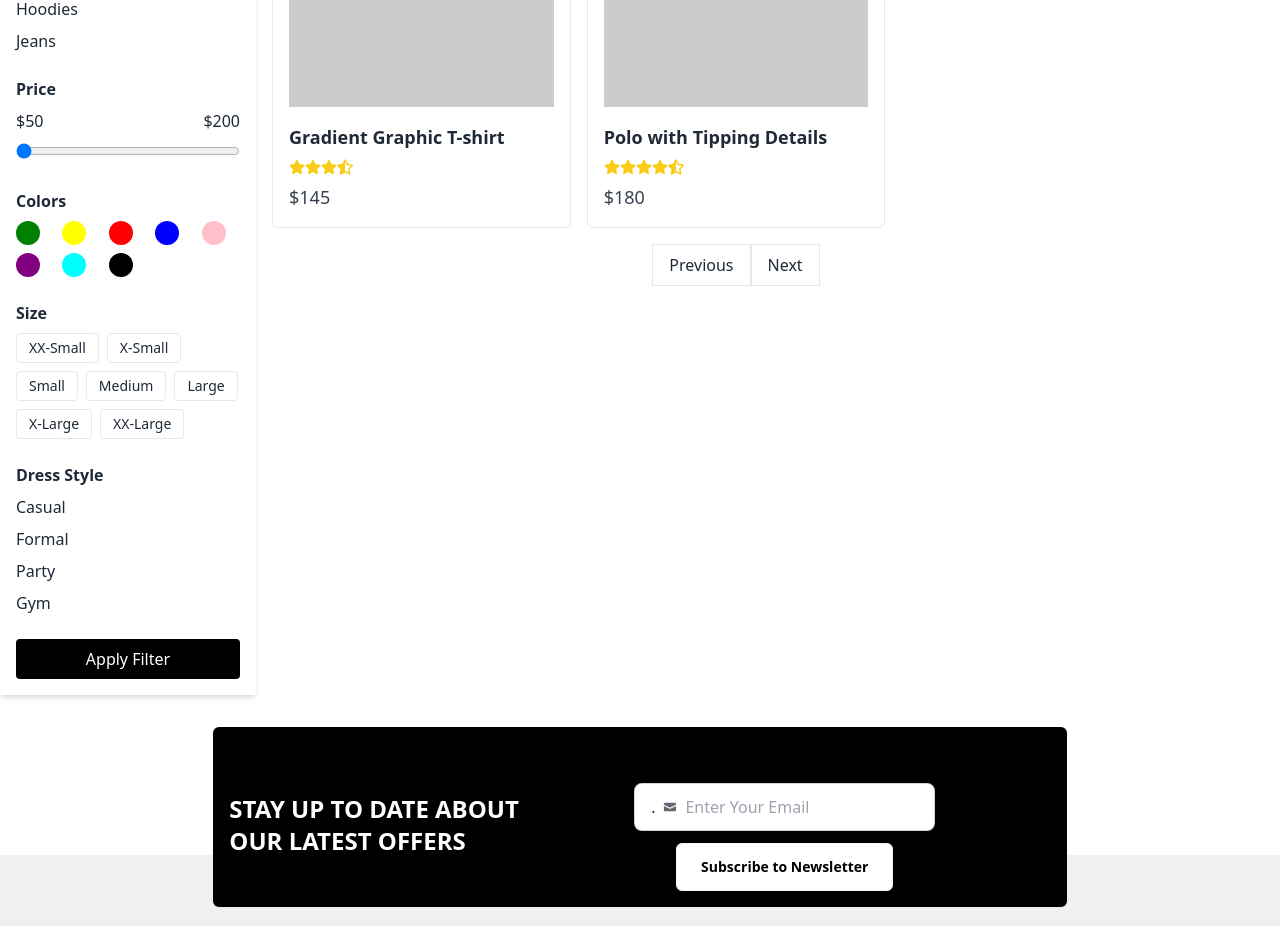
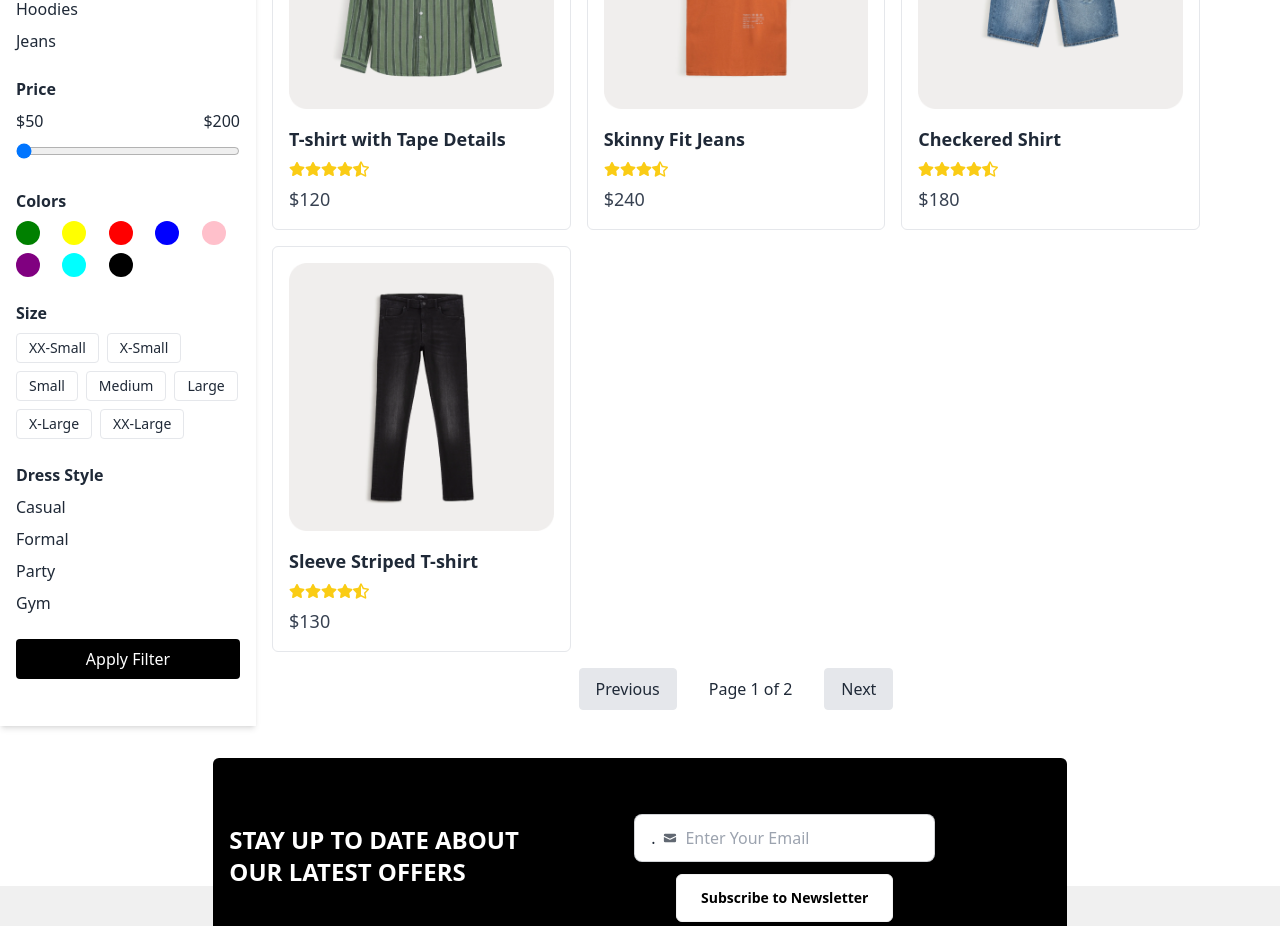
Before and after one commit to MdShaharulIslam/Tshirt-client, a React (Vite) app: page / in a window 1280 px wide. Shown: the part 3800-4726 px from the top of the page. Built offline with nearby package versions, Linux system fonts and the light colour scheme.

Commit message:
complete sideber degine

```diff
--- a/src/Layout/Main.jsx
+++ b/src/Layout/Main.jsx
@@ -10,7 +10,8 @@ const Main = () => {
 
             <Navber></Navber>
 
-            <Outlet></Outlet> <div>
+            <Outlet></Outlet>
+             <div>
                     <Products></Products>
                 </div>
             <div className="mt-40 ">
--- a/src/Pages/Home/Home/Products/Products.jsx
+++ b/src/Pages/Home/Home/Products/Products.jsx
@@ -1,27 +1,67 @@
-// App.jsx
-import React from "react";
+import React, { useState } from "react";
 import { FaStar, FaStarHalfAlt } from "react-icons/fa";
+import img1 from "../../../../assets/top1.png";
+import img2 from "../../../../assets/top2.png";
+import img3 from "../../../../assets/top3.png";
+import img4 from "../../../../assets/top4.png";
 
+// Mock product data
 const products = [
   {
     id: 1,
-    image: "https://via.placeholder.com/150",
-    title: "Gradient Graphic T-shirt",
-    price: 145,
-    rating: 3.6,
-    discount: 0,
+    name: "T-shirt with Tape Details",
+    price: 120,
+    originalPrice: null,
+    discount: null,
+    rating: 4.5,
+    image: img1,
   },
   {
     id: 2,
-    image: "https://via.placeholder.com/150",
-    title: "Polo with Tipping Details",
+    name: "Skinny Fit Jeans",
+    price: 240,
+    originalPrice: 260,
+    discount: 20,
+    rating: 3.5,
+    image: img2,
+  },
+  {
+    id: 3,
+    name: "Checkered Shirt",
     price: 180,
-    rating: 4.8,
-    discount: 0,
+    originalPrice: null,
+    discount: null,
+    rating: 4.5,
+    image: img3,
   },
-
+  {
+    id: 4,
+    name: "Sleeve Striped T-shirt",
+    price: 130,
+    originalPrice: 160,
+    discount: 30,
+    rating: 4.5,
+    image: img4,
+  },
+  {
+    id: 5,
+    name: "Classic Hoodie",
+    price: 150,
+    originalPrice: 200,
+    discount: 50,
+    rating: 4.0,
+    image: img1,
+  },
+  {
+    id: 6,
+    name: "Summer Shorts",
+    price: 90,
+    originalPrice: 120,
+    discount: 30,
+    rating: 3.0,
+    image: img2,
+  },
 ];
-
 const Sidebar = () => {
     return (
       <aside className="p-4 bg-white shadow-md w-64">
@@ -100,14 +140,10 @@ const Sidebar = () => {
       </aside>
     );
   };
-
-//   export default Sidebar;
-
-
 const ProductCard = ({ product }) => (
   <div className="border rounded-md p-4">
-    <img src={product.image} alt={product.title} className="w-full mb-4" />
-    <h3 className="font-semibold text-lg">{product.title}</h3>
+    <img src={product.image} alt={product.name} className="w-full mb-4" />
+    <h3 className="font-semibold text-lg">{product.name}</h3>
     <div className="flex items-center my-2">
       {Array(Math.floor(product.rating))
         .fill()
@@ -120,22 +156,60 @@ const ProductCard = ({ product }) => (
   </div>
 );
 
-const ProductGrid = () => (
+const ProductGrid = () => {
+  const [currentPage, setCurrentPage] = useState(1);
+  const itemsPerPage = 4;
+
+  // Calculate the indexes of the products to display on the current page
+  const startIndex = (currentPage - 1) * itemsPerPage;
+  const endIndex = startIndex + itemsPerPage;
+  const displayedProducts = products.slice(startIndex, endIndex);
+
+  const totalPages = Math.ceil(products.length / itemsPerPage);
+
+  const handlePrevious = () => {
+    if (currentPage > 1) {
+      setCurrentPage((prevPage) => prevPage - 1);
+    }
+  };
+
+  const handleNext = () => {
+    if (currentPage < totalPages) {
+      setCurrentPage((prevPage) => prevPage + 1);
+    }
+  };
+
+  return (
     <div className="p-4 w-3/4">
       <div className="grid grid-cols-3 gap-4">
-      {products.map((product) => (
+        {displayedProducts.map((product) => (
           <ProductCard key={product.id} product={product} />
         ))}
       </div>
-    <div className="mt-4 flex justify-center">
-      <button className="px-4 py-2 border">Previous</button>
-      <button className="px-4 py-2 border">Next</button>
+      <div className="mt-4 flex justify-center gap-4">
+        <button
+          onClick={handlePrevious}
+          className="px-4 py-2 border rounded bg-gray-200 hover:bg-gray-300"
+          disabled={currentPage === 1}
+        >
+          Previous
+        </button>
+        <span className="flex items-center px-4">
+          Page {currentPage} of {totalPages}
+        </span>
+        <button
+          onClick={handleNext}
+          className="px-4 py-2 border rounded bg-gray-200 hover:bg-gray-300"
+          disabled={currentPage === totalPages}
+        >
+          Next
+        </button>
       </div>
     </div>
   );
-
+};
 const App = () => (
-  <div className="flex">
+    <div className="flex sm:flex-col lg:flex-row md:flex-row ">
       <Sidebar />
       <ProductGrid />
     </div>
```
Lines whose indentation alone changed are shown as unchanged.
